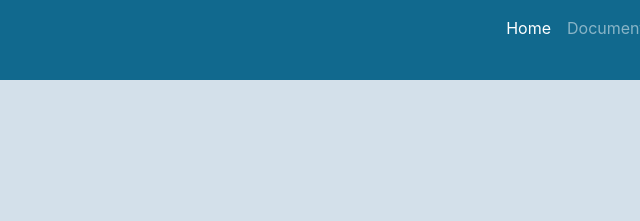
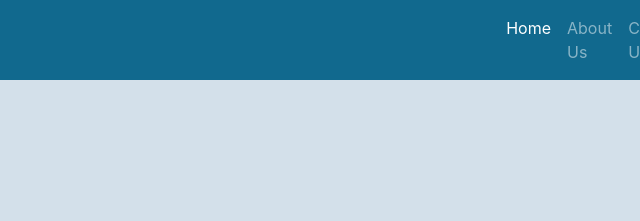
Before and after one commit to SaurabhShashankDhoble/IBH, a website: page home.html in a window 1280 px wide. Shown: the top 221 px of the page, 640-1280 px from the left. Drawn offline with nearby package versions, Linux system fonts and the light colour scheme.

```diff
--- a/home.html
+++ b/home.html
@@ -54,9 +54,7 @@
             <li class="nav-item">
               <a class="nav-link active navmenu" aria-current="page" href="#top">Home</a>
             </li>
-            <li class="nav-item">
-              <a class="nav-link" href="#documentation">Documentation</a>
-            </li>
+
             <li class="nav-item">
               <a class="nav-link" href="#aboutus">About Us</a>
             </li>
```
